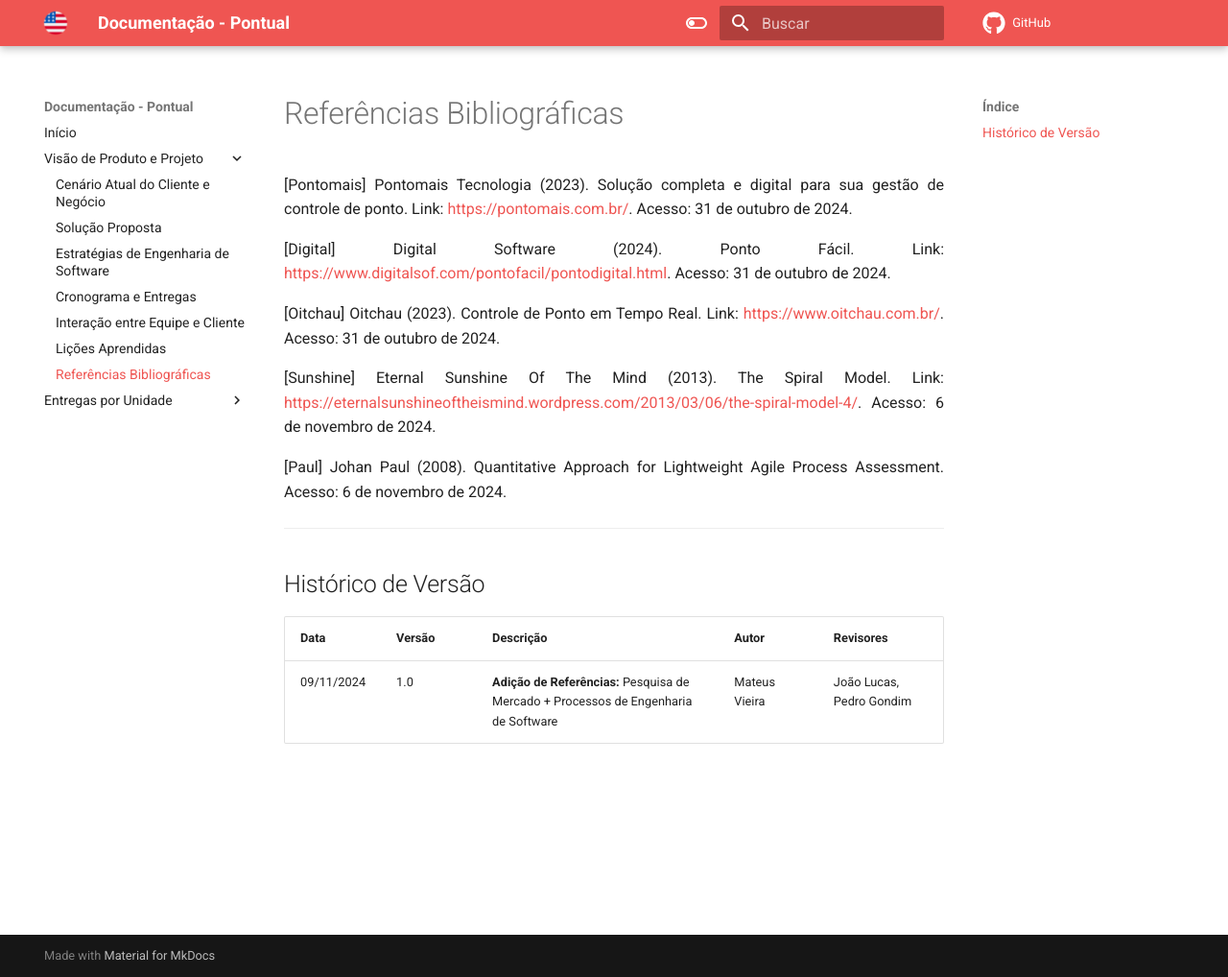
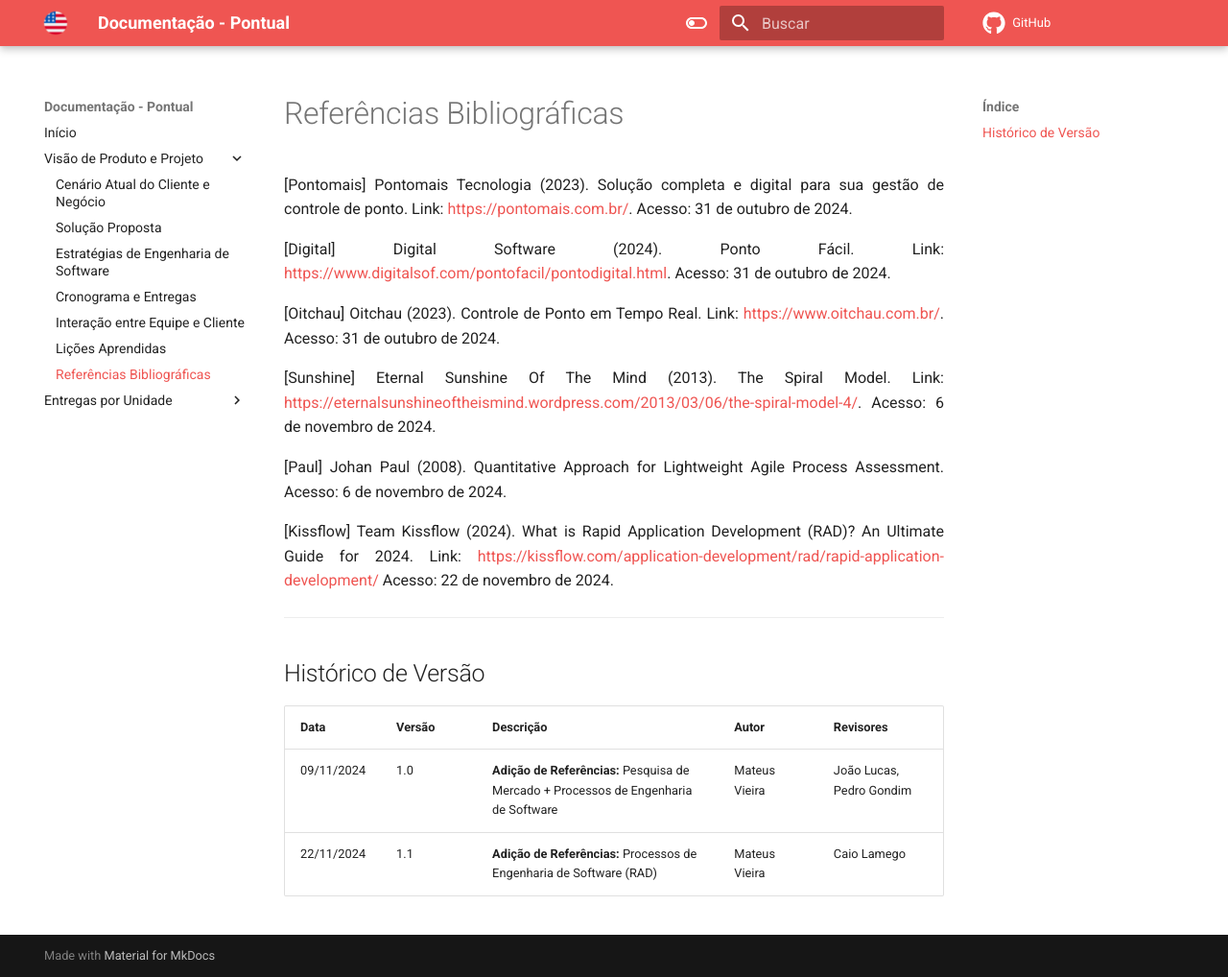
Before and after one commit to unbytes/2024.2-T01-Pontual, an MkDocs documentation site: the page built from docs/base/references.md, in a window 1280 px wide and 1018 px high. Shown: the whole window at 96% size. Built offline with MkDocs 1.6.1 and Material for MkDocs 9.7.7, drawn with Linux system fonts in a browser that asks for light colours; comment, search, counter and statistics services are not loaded.

Commit message:
docs(#6): adiciona site sobre o processo RAD

```diff
--- a/docs/base/references.md
+++ b/docs/base/references.md
@@ -10,6 +10,8 @@
 
 [Paul] Johan Paul (2008). Quantitative Approach for Lightweight Agile Process Assessment. Acesso: 6 de novembro de 2024.
 
+[Kissflow] Team Kissflow (2024). What is Rapid Application Development (RAD)? An Ultimate Guide for 2024. Link: <https://kissflow.com/application-development/rad/rapid-application-development/> Acesso: 22 de novembro de 2024.
+
 ---
 
 ## Histórico de Versão
@@ -17,3 +19,4 @@
 Data       | Versão | Descrição                                                                                       | Autor         | Revisores
 ---------- | ------ | ----------------------------------------------------------------------------------------------- | ------------- | -----------------------
 09/11/2024 | 1.0    | **Adição de Referências:** Pesquisa de Mercado + Processos de Engenharia de Software | Mateus Vieira | João Lucas, Pedro Gondim
+22/11/2024 | 1.1    | **Adição de Referências:** Processos de Engenharia de Software (RAD) | Mateus Vieira | Caio Lamego
```
